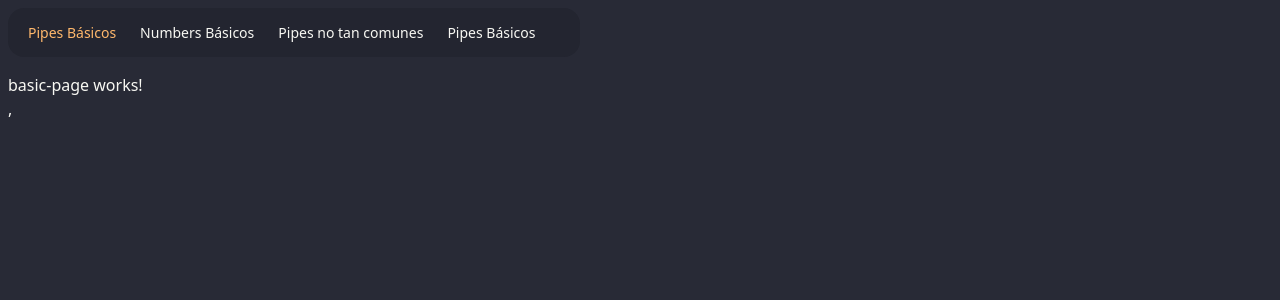
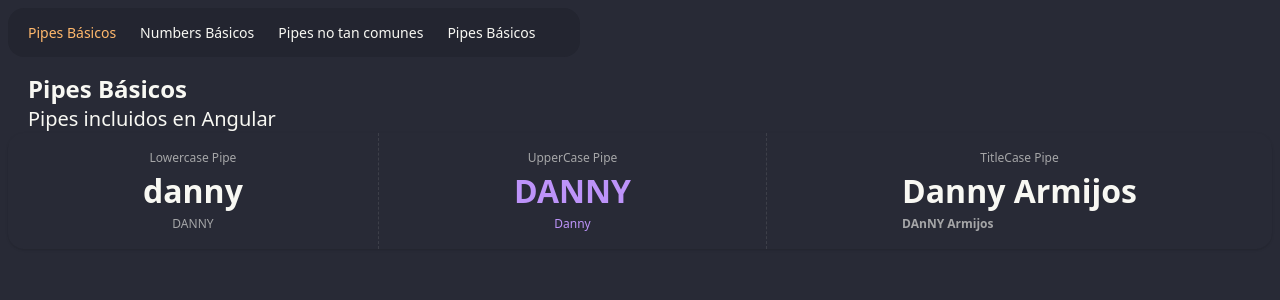
Before and after one commit to dmarmijosa/05-pipes-app-2025, an Angular app: page /basic in a window 1280 px wide. Shown: the top 300 px of the page. Built offline with nearby package versions, Linux system fonts and the light colour scheme.

Commit message:
Agregar implementación de pipes básicos en la página principal

```diff
--- a/src/app/pages/basic-page/basic-page.component.html
+++ b/src/app/pages/basic-page/basic-page.component.html
@@ -1 +1,24 @@
-<p>basic-page works!</p>,
+<section class="mx-5">
+  <h1 class="text-2xl font-bold">Pipes Básicos</h1>
+  <h3 class="text-xl font-thin">Pipes incluidos en Angular</h3>
+
+</section>
+<div class="stats shadow w-full">
+  <div class="stat place-items-center">
+    <div class="stat-title">Lowercase Pipe</div>
+    <div class="stat-value"> {{nameUpper() | lowercase}} </div>
+    <div class="stat-desc"> {{nameUpper()}} </div>
+  </div>
+
+  <div class="stat place-items-center">
+    <div class="stat-title">UpperCase Pipe</div>
+    <div class="stat-value text-secondary"> {{nameLower() | uppercase}}</div>
+    <div class="stat-desc text-secondary"> {{ nameLower() }} </div>
+  </div>
+
+  <div class="stat place-items-center">
+    <div class="stat-title">TitleCase Pipe</div>
+    <div class="stat-value"> {{ fullName() | titlecase}}<div>
+    <div class="stat-desc"> {{fullName()}} </div>
+  </div>
+</div>
--- a/src/app/pages/basic-page/basic-page.component.ts
+++ b/src/app/pages/basic-page/basic-page.component.ts
@@ -1,7 +1,12 @@
-import { Component } from '@angular/core';
+import { LowerCasePipe, TitleCasePipe, UpperCasePipe } from '@angular/common';
+import { Component, signal } from '@angular/core';
 
 @Component({
-  imports: [],
+  imports: [LowerCasePipe, UpperCasePipe, TitleCasePipe],
   templateUrl: './basic-page.component.html',
 })
-export default class BasicPageComponent { }
+export default class BasicPageComponent {
+  nameLower = signal('Danny');
+  nameUpper = signal('DANNY');
+  fullName = signal('DAnNY Armijos');
+}
```
